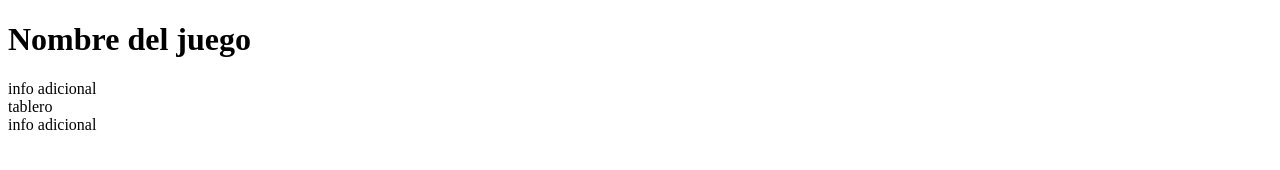
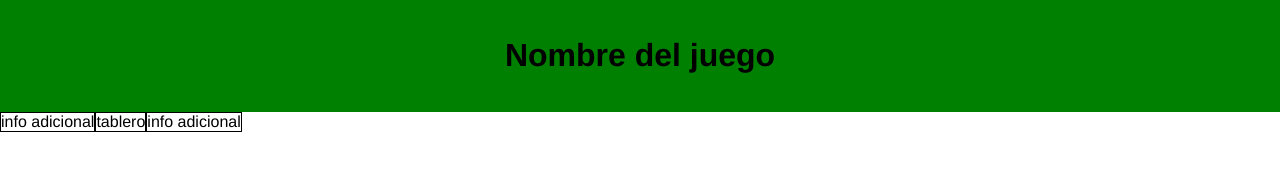
Before and after one commit to asierraperez/LMSXI-Boletin12-3enRaya, a plain HTML site: page index.html in a window 1280 px wide. Drawn offline with Linux system fonts and the light colour scheme.

Commit message:
definimos flex en el contenedor

```diff
--- a/index.html
+++ b/index.html
@@ -4,7 +4,9 @@
 <head>
     <meta charset="utf-8">
     <title>MasterMind</title>
-</head>
+    <link rel="stylesheet" type="text/css" href="./style.css" media="screen" />
+
+    <head>
 
         <body>
             <header>
@@ -21,3 +23,5 @@
                     info adicional
                 </article>
         </body>
+
+</html>
--- /dev/null
+++ b/style.css
@@ -0,0 +1,25 @@
+ html {
+     font-family: 'Helvetica Neue';
+ }
+
+ body {
+     margin: 0;
+ }
+
+ header {
+     background: green;
+     text-align: center;
+     height: max-content;
+     padding: 1em;
+ }
+
+ section {
+     display: flex;
+     flex-direction: row;
+     flex-wrap: wrap;
+ }
+
+ article {
+     border-width: 1px;
+     border-style: solid;
+ }
```
Lines whose indentation alone changed are shown as unchanged.
